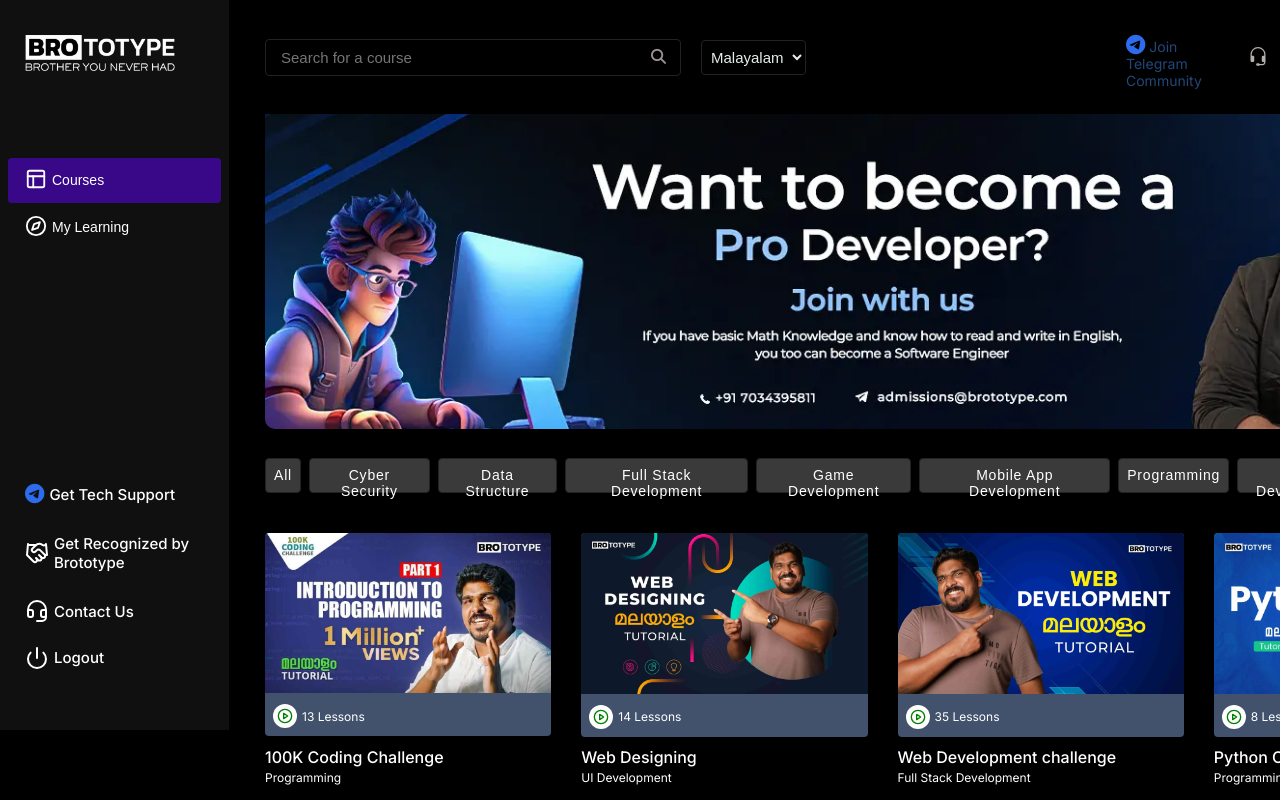
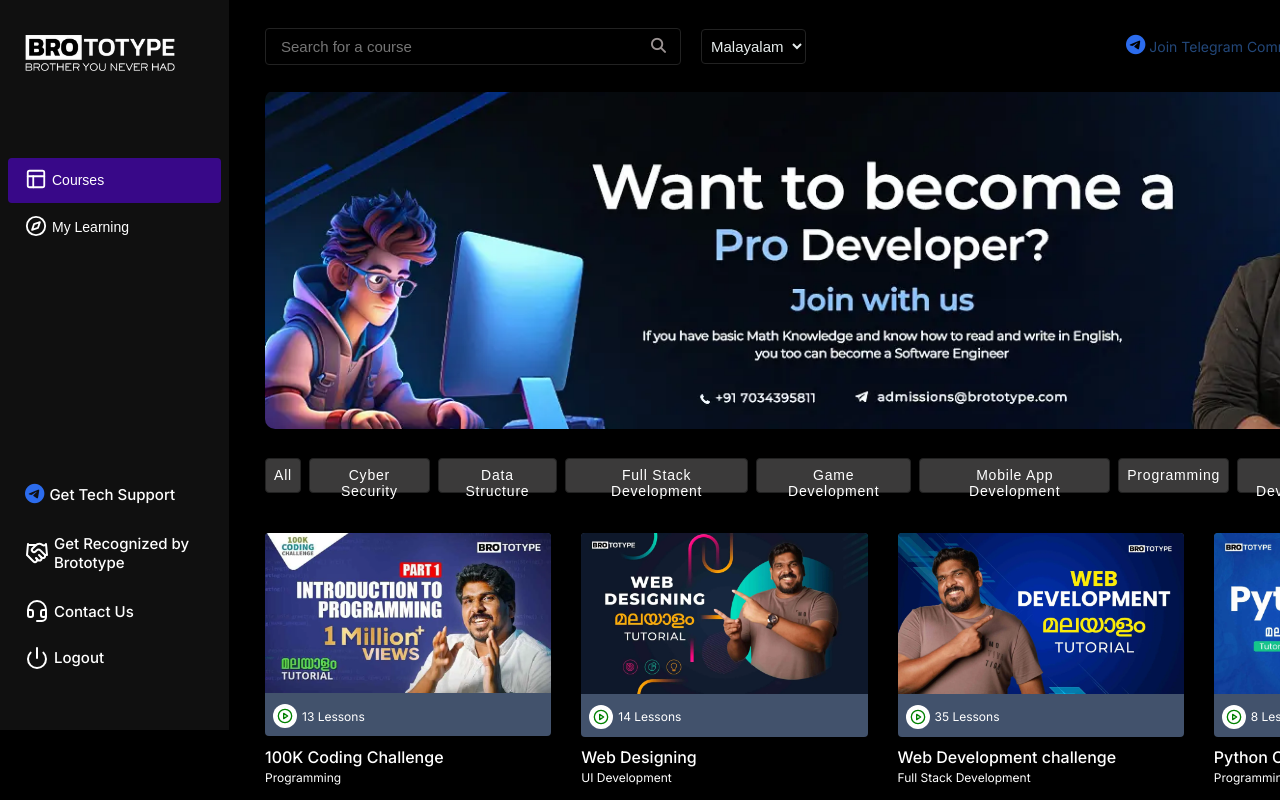
Before and after one commit to Varunjp/Brototype-Responsive-study, a plain HTML site: page index.html in a window 1280 px wide. Shown: the top 800 px of the page. Drawn offline with Linux system fonts and the light colour scheme.

Commit message:
updation

```diff
--- a/Styles/Header.css
+++ b/Styles/Header.css
@@ -4,7 +4,7 @@
     z-index: 50;
     position: fixed;
     background-color: rgb(0,0,0);
-    padding-right: 23px;
+    width: 100%;
 }
 
 .main-header-left{
```
